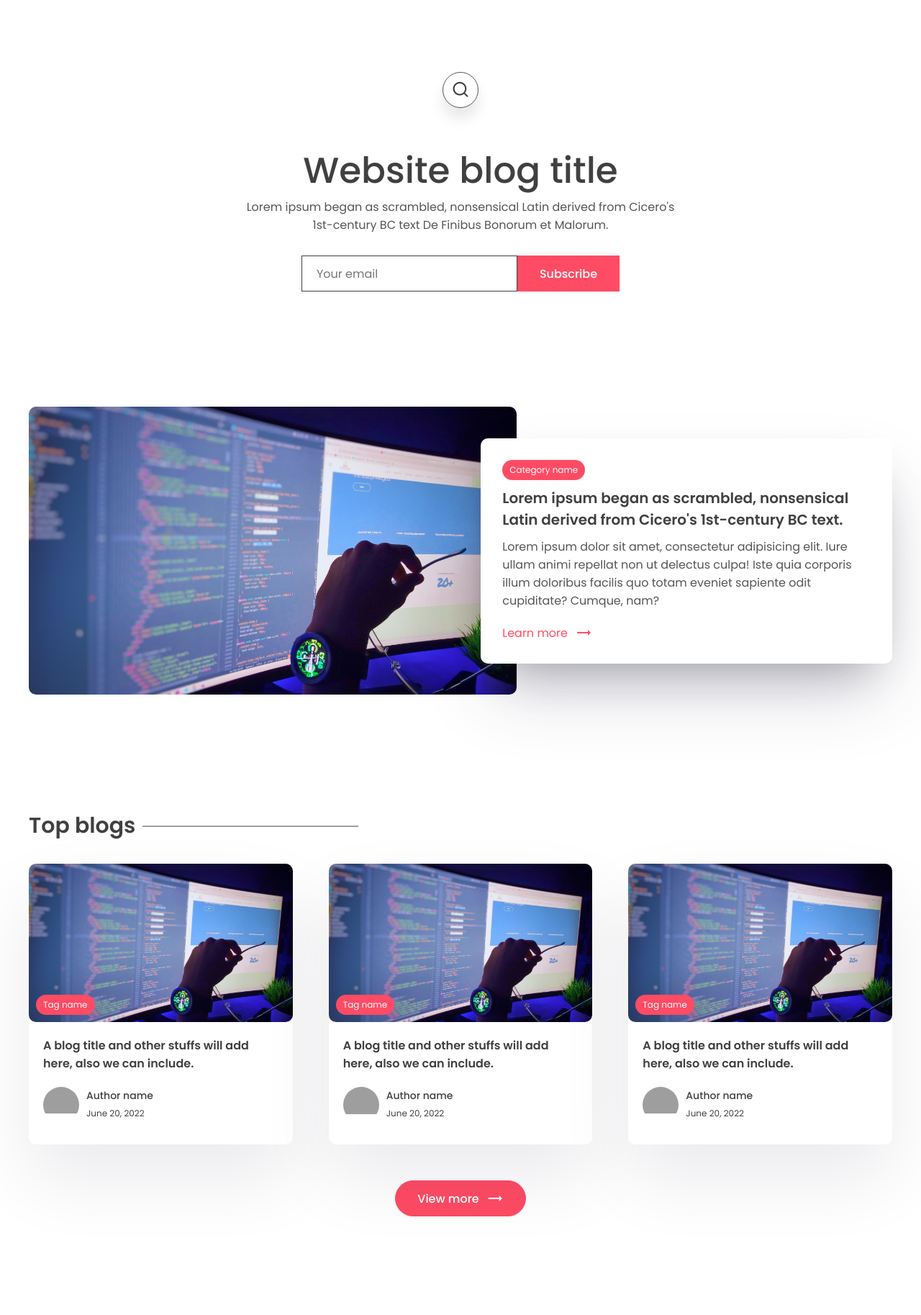
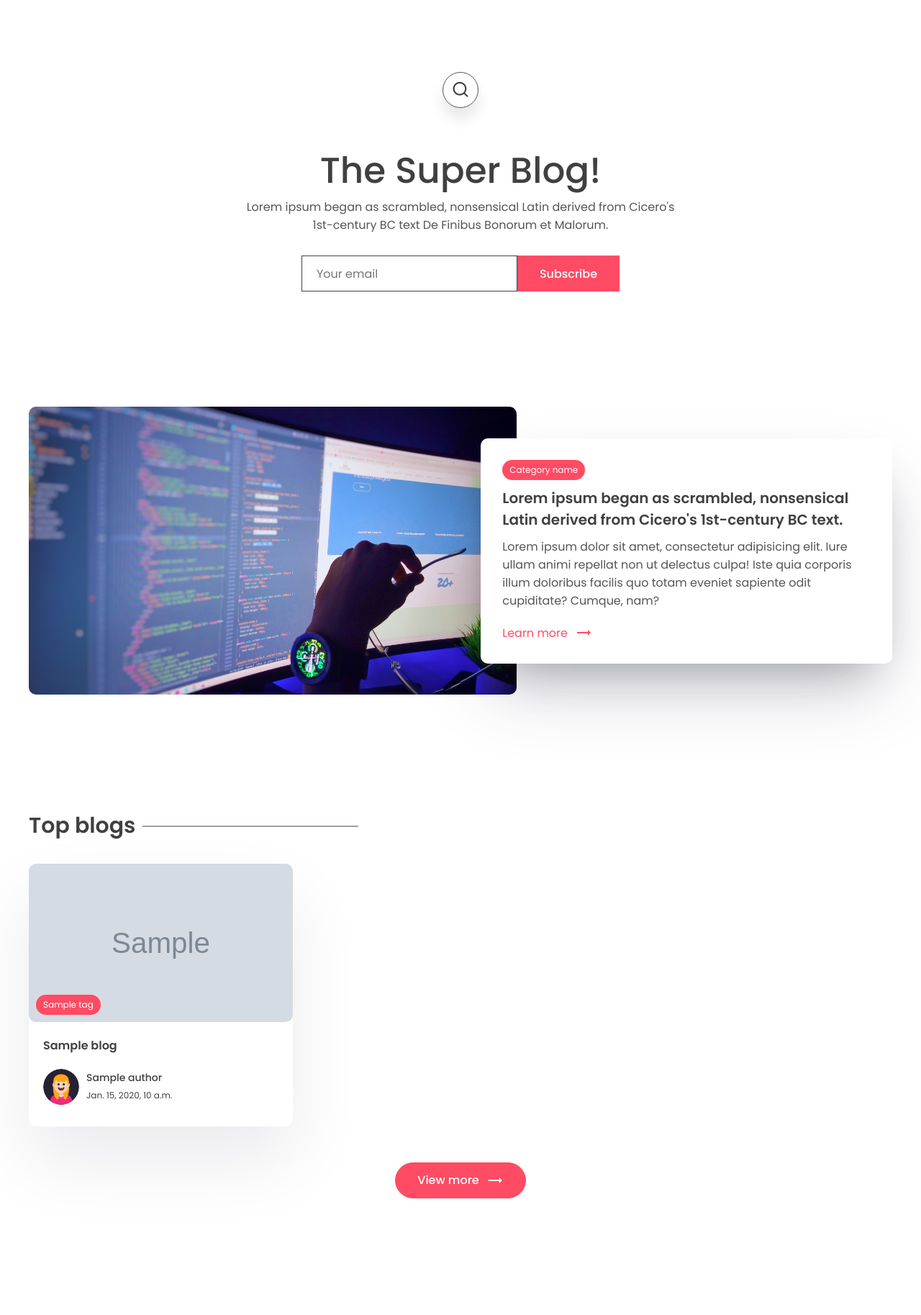
Before and after one commit to faisalmemon1991/Django-masterclass-internal, a Django app: template blog-test/blogapp/templates/blogapp/index.html in a window 1280 px wide. Shown: the part 70-1897 px from the top of the page at 72% size. Run offline with Django 4.2, Linux system fonts and the light colour scheme; the template is opened without the code that fills it: most values are stand-ins (such as "Sample title", 1, 10 or a date in 2020); grey boxes marked "Sample" are stand-in pictures; some libraries are stand-ins or nearby versions; grey boxes are pictures that could not be loaded.

Commit message:
blog home page setup

```diff
--- a/blog-test/blogapp/templates/blogapp/index.html
+++ b/blog-test/blogapp/templates/blogapp/index.html
@@ -56,7 +56,7 @@
             </div>
           </div>
           <div class="typo">
-            <h1 class="title">Website blog title</h1>
+            <h1 class="title">The Super Blog!</h1>
             <p>
               Lorem ipsum began as scrambled, nonsensical Latin derived from
               Cicero's 1st-century BC text De Finibus Bonorum et Malorum.
@@ -100,81 +100,32 @@
       <div class="container">
         <h1 class="sec-title">Top blogs</h1>
         <div class="grid-3">
+          {% for blog in top_blogs %}
           <!-- card -->
           <a href="#">
             <div class="card">
               <div class="post-img">
-                <img src="images/post.png" alt="" />
-                <div class="tag">Tag name</div>
+                <img src="{{blog.image.url}}" alt="" />
+                <div class="tag">{{blog.tags.name}}</div>
               </div>
               <div class="card-content">
                 <h3>
-                  A blog title and other stuffs will add here, also we can
-                  include.
+                  {{blog.title}}
                 </h3>
                 <div class="author">
                   <div class="profile-pic">
-                    <img src="images/author.svg" alt="" />
+                    <img src="{% static 'images/person1.svg' %}" alt="" />
                   </div>
                   <div class="details">
-                    <p>Author name</p>
-                    <small>June 20, 2022</small>
+                    <p>{{blog.author.name}}</p>
+                    <small>{{blog.last_updated}}</small>
                   </div>
                 </div>
               </div>
             </div>
           </a>
           <!-- card end-->
-          <!-- card -->
-          <a href="#">
-            <div class="card">
-              <div class="post-img">
-                <img src="images/post.png" alt="" />
-                <div class="tag">Tag name</div>
-              </div>
-              <div class="card-content">
-                <h3>
-                  A blog title and other stuffs will add here, also we can
-                  include.
-                </h3>
-                <div class="author">
-                  <div class="profile-pic">
-                    <img src="images/author.svg" alt="" />
-                  </div>
-                  <div class="details">
-                    <p>Author name</p>
-                    <small>June 20, 2022</small>
-                  </div>
-                </div>
-              </div>
-            </div>
-          </a>
-          <!-- card end-->
-          <!-- card -->
-          <a href="#">
-            <div class="card">
-              <div class="post-img">
-                <img src="images/post.png" alt="" />
-                <div class="tag">Tag name</div>
-              </div>
-              <div class="card-content">
-                <h3>
-                  A blog title and other stuffs will add here, also we can
-                  include.
-                </h3>
-                <div class="author">
-                  <div class="profile-pic">
-                    <img src="images/author.svg" alt="" />
-                  </div>
-                  <div class="details">
-                    <p>Author name</p>
-                    <small>June 20, 2022</small>
-                  </div>
-                </div>
-              </div>
-            </div>
-          </a>
-          <!-- card end-->
+          {% endfor %}
         </div>
         <center>
           <button class="btn btn-primary rounded view">
--- a/blog-test/blogapp/urls.py
+++ b/blog-test/blogapp/urls.py
@@ -3,4 +3,5 @@ from . import views
 
 urlpatterns = [
     path('', views.index, name='index'),
+    path('', views.index, name='post_page'),
 ]
--- a/blog-test/blogtest/settings.py
+++ b/blog-test/blogtest/settings.py
@@ -117,6 +117,8 @@ USE_TZ = True
 # https://docs.djangoproject.com/en/4.0/howto/static-files/
 
 STATIC_URL = 'static/'
+MEDIA_URL = '/media/'
+MEDIA_ROOT = BASE_DIR / 'upload/'
 
 # Default primary key field type
 # https://docs.djangoproject.com/en/4.0/ref/settings/#default-auto-field
--- a/blog-test/blogtest/urls.py
+++ b/blog-test/blogtest/urls.py
@@ -15,8 +15,10 @@ Including another URLconf
 """
 from django.contrib import admin
 from django.urls import include, path
+from django.conf.urls.static import static
+from django.conf import settings
 
 urlpatterns = [
     path('admin/', admin.site.urls),
     path('', include('blogapp.urls')),
-]
+] + static(settings.MEDIA_URL, document_root=settings.MEDIA_ROOT)
```
Also changed, not shown: blog-test/blogapp/views.py (+6 -2 lines), blog-test/blogapp/static/images/person1.svg (added), blog-test/db.sqlite3, blog-test/images/post.png (added), blog-test/upload/images/post.png (added).
